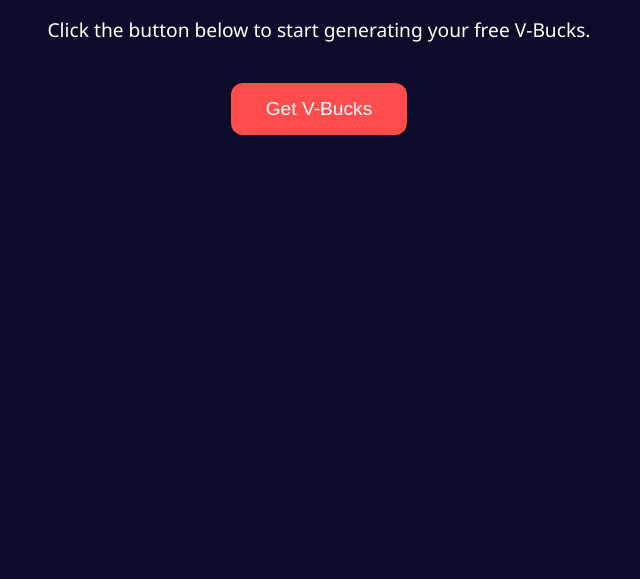
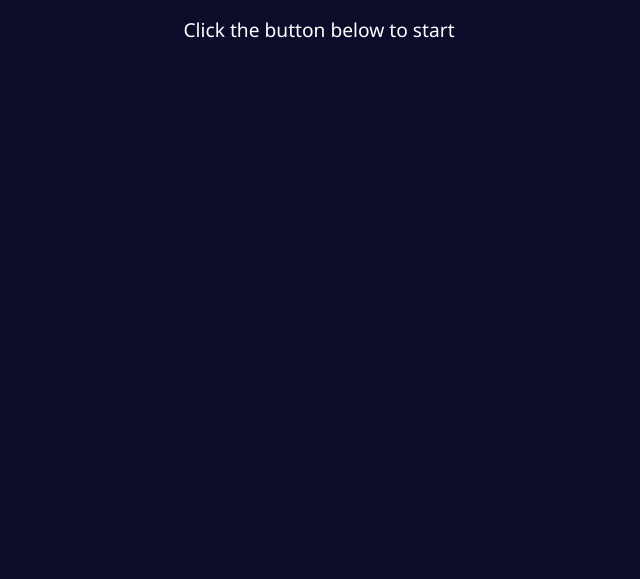
Before and after one commit to evertpieter/free-vbucks-site, a plain HTML site: page index.html in a window 1280 px wide. Shown: the part 221-800 px from the top of the page, without its empty margins (321-961 px from the left). Drawn offline with Linux system fonts and the light colour scheme.

Commit message:
index.html

```diff
--- a/index.html
+++ b/index.html
@@ -40,9 +40,4 @@
 </head>
 <body>
   <h1>Free V-Bucks Generator</h1>
-  <p>Click the button below to start generating your free V-Bucks.</p>
-  <button onclick="window.location.href='https://www.youtube.com/watch?v=dQw4w9WgXcQ'">
-    Get V-Bucks
-  </button>
-</body>
-</html>
+  <p>Click the button below to start
```
